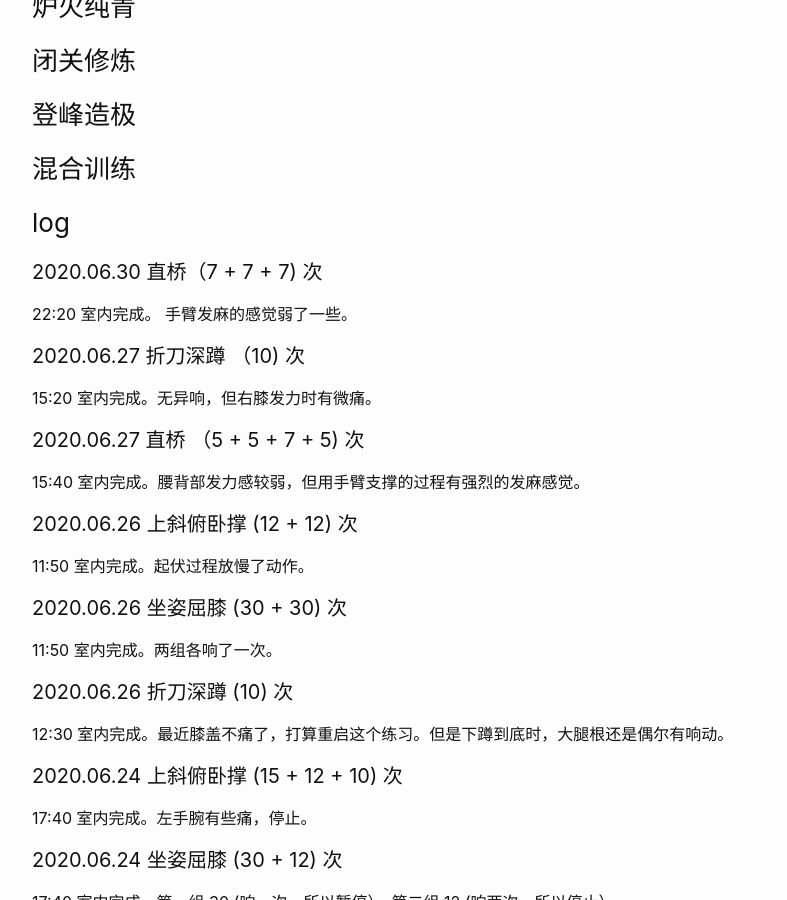
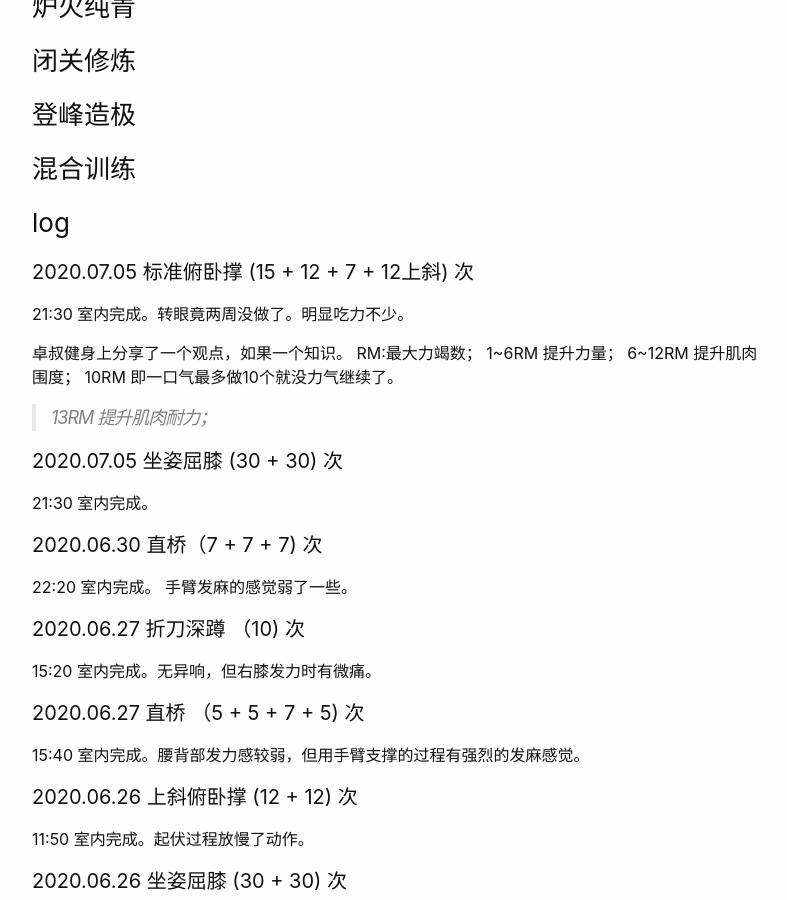
Before and after one commit to wangtiga/wangtiga.github.io, a Jekyll site: the page built from _previews/exercise.md, in a window 1280 px wide and 900 px high, scrolled down 653 px. Shown: the whole window, without its empty margins (238-1025 px from the left). Built offline with Jekyll 4.4.1, drawn with Linux system fonts in a browser that asks for light colours.

Commit message:
updated from notep

```diff
--- a/_previews/exercise.md
+++ b/_previews/exercise.md
@@ -29,6 +29,23 @@ tags:   todo
 
 
 ### log
+
+
+
+#### 2020.07.05 标准俯卧撑 (15 + 12 + 7 + 12上斜) 次
+
+21:30 室内完成。转眼竟两周没做了。明显吃力不少。
+
+卓叔健身上分享了一个观点，如果一个知识。 RM:最大力竭数；
+1~6RM 提升力量；
+6~12RM 提升肌肉围度；
+10RM 即一口气最多做10个就没力气继续了。
+>13RM 提升肌肉耐力；
+
+
+#### 2020.07.05 坐姿屈膝 (30 + 30) 次
+
+21:30 室内完成。
 
 
 #### 2020.06.30 直桥（7 + 7 + 7) 次
```
Also changed, not shown: _previews/2020-07-04-3708_2019_04.md (+1 -1 lines).
